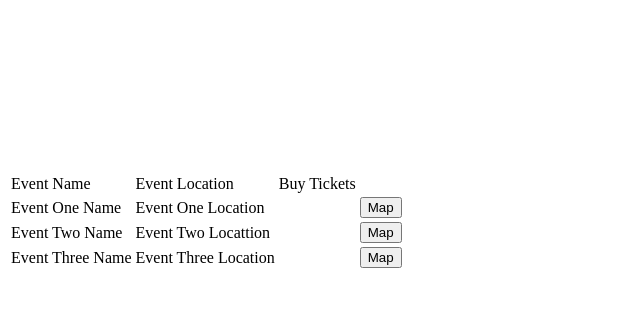
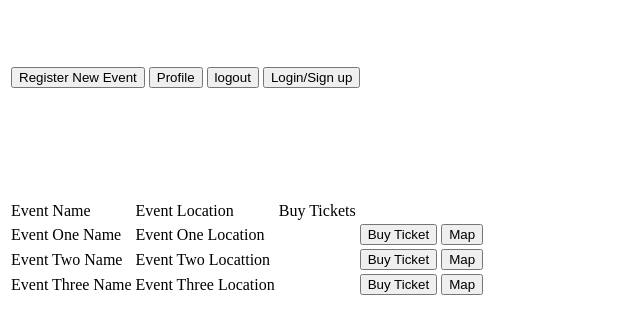
Before and after one commit to Ben-Nalevanko/ISTC_3015_TicketingSite, a Flask app: page / in a window 1280 px wide. Shown: the part 119-453 px from the top of the page, without its empty margins (0-640 px from the left). Run offline with Flask 3, Linux system fonts and the light colour scheme.

Commit message:
More pages, you can move between them now.

```diff
--- a/app.py
+++ b/app.py
@@ -77,6 +77,16 @@ def register():
 	return render_template('register.html')
 
 
+@app.route("/serve-create-event", methods=["GET"])
+def serve_create_event():
+	print("serve_create_event")
+	return render_template("create_event.html")
+
+@app.route("/purchase_page")
+def purchase_page():
+	print("serve purchase page")
+	return render_template("purchase_page.html")
+
 @app.route('/create_event', methods=['GET', 'POST'])
 def create_event():
 	if 'user' not in session:
@@ -111,5 +121,10 @@ def create_event():
 
 	return render_template('create_event.html')
 
+
+@app.route("/buy_ticket", methods=["POST"])
+def buy_ticket():
+	return render_template("purchase_page.html")
+
 if __name__ == '__main__':
 	app.run(debug=True)
--- a/static/script/script.js
+++ b/static/script/script.js
@@ -0,0 +1,14 @@
+const host = "http://127.0.0.1:5000";
+const registerEvent = document.getElementById("new-event-register");
+const loginButton = document.getElementById("login-button")
+
+function loadRegisterPage() {
+	//update the page
+	console.log("Registering new event");
+	window.location.href="/serve-create-event.html";
+}
+
+function loadPurchasePage(){
+	console.log("Buying new tickets");
+	window.location.href="/purchase-page";
+}
--- a/static/styles/styles.css
+++ b/static/styles/styles.css
@@ -11,3 +11,11 @@
 
 .ticketButton {
 }
+
+.optionsBar{
+
+}
+
+.loginButton {
+
+}
--- a/templates/index.html
+++ b/templates/index.html
@@ -12,6 +12,17 @@
 		<h1>Title</h1>
 	</div>
 	<div>
+		<table class="optionBar">
+			<tr>
+				<td><input type="button" onclick="loadRegisterPage" value="Register New Event" id="new-event-register"/></td>
+				<td><input type="button" value="Profile"/></td>
+				<td><input type="button" value="logout"/></td>
+				<td><input class="loginButton" type="button" value="Login/Sign up" id="login-button"/></td>
+
+			</tr>
+		</table>
+	</div>
+	<div>
 		<table class="eventsTable">
 			<tr>
 				<td>Event Name</td>
@@ -24,6 +35,7 @@
 				<td>{{item[0]}}</td>
 				<td>{{item[1]}}</td>
 				<td>{{item[2]}}</td>
+				<td><input class="ticketButton" onclick="window.location.href='/purchase_page'" type="submit" value="Buy Ticket"/></td>
 				<td><input class='ticketButton' type='submit' value='Map'/></td>
 				<br></br>
 			</tr>
@@ -31,5 +43,4 @@
 		</table>
 	</div>
         <script src="{{ url_for('static', filename='script/script.js') }}"></script>
-
 </body>
--- /dev/null
+++ b/templates/purchase_page.html
@@ -0,0 +1,2 @@
+<p>Temporary Filler</p>
+<input type=button onclick="window.location.href='/'" value="Home">
```
Also changed, not shown: templates/create_event.html (added, +29 -0 lines), templates/login.html (added, +19 -0 lines), templates/register.html (added, +22 -0 lines).
